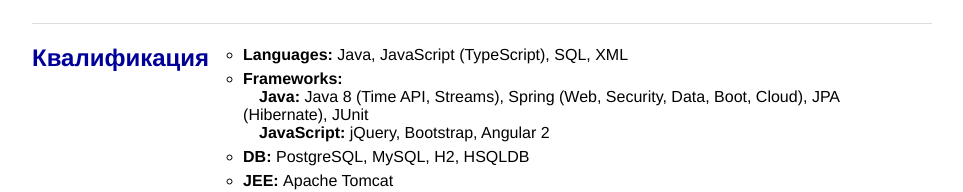
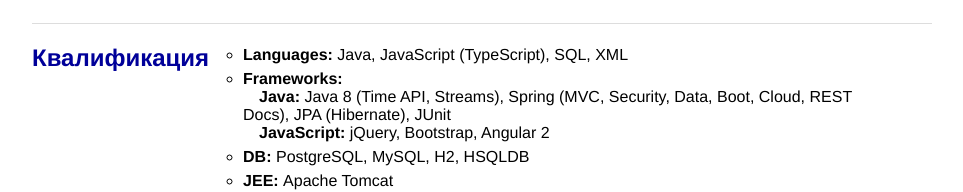
Before and after one commit to igar15/igar15.github.io, a plain HTML site: page index.html in a window 1280 px wide. Shown: the part 369-561 px from the top of the page, without its empty margins (158-1121 px from the left). Drawn offline with Linux system fonts and the light colour scheme.

Commit message:
update index.html

```diff
--- a/index.html
+++ b/index.html
@@ -45,7 +45,7 @@
                         <ul>
 							<li><strong>Languages: </strong>Java, JavaScript (TypeScript), SQL, XML</li>
 							<li><strong>Frameworks:</strong><br>
-									<strong>&emsp;Java: </strong>Java 8 (Time API, Streams), Spring (Web, Security, Data, Boot, Cloud),	JPA (Hibernate), JUnit<br>
+									<strong>&emsp;Java: </strong>Java 8 (Time API, Streams), Spring (MVC, Security, Data, Boot, Cloud, REST Docs), JPA (Hibernate), JUnit<br>
 									<strong>&emsp;JavaScript: </strong>jQuery, Bootstrap, Angular 2
                             </li>
                             <li><strong>DB: </strong>PostgreSQL, MySQL, H2, HSQLDB</li>
```
